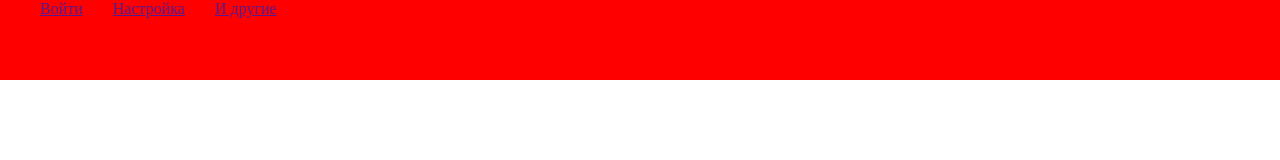
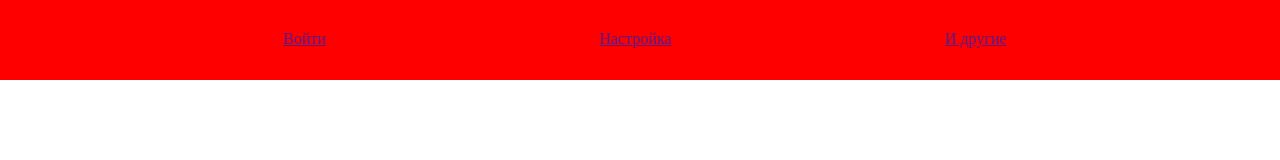
Before and after one commit to AlinurAbdyiskakov/maket-js, a plain HTML site: page index.html in a window 1280 px wide. Drawn offline with Linux system fonts and the light colour scheme.

Commit message:
add nav stylezation

```diff
--- a/styles.css
+++ b/styles.css
@@ -11,9 +11,11 @@ header{
     height: 80px;
 }
 header nav ul{
+    padding-top: 30px;
     list-style: none;
     display: flex;
     flex-direction: row;
+    justify-content: space-evenly;
 }
 nav ul li a{
     margin-right: 30px;
```
